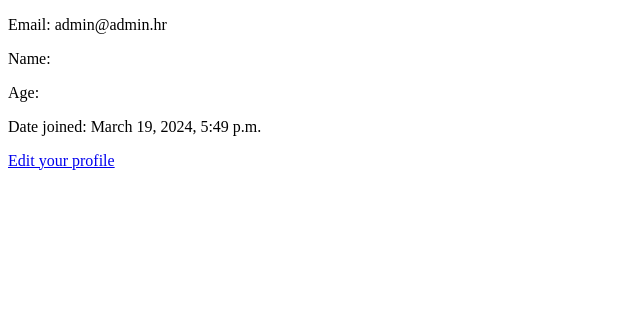
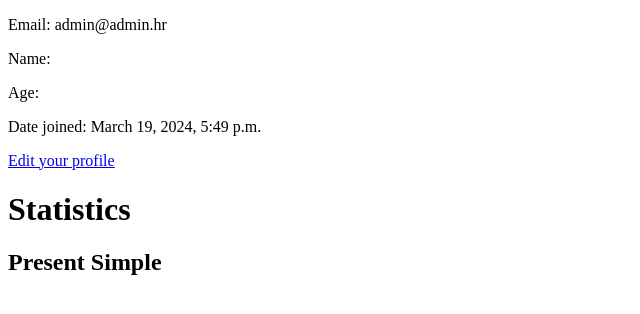
Before and after one commit to frankoklepac/zavrsni-rad, a Django app: page /home/profile/ in a window 1280 px wide. Shown: the part 251-565 px from the top of the page, without its empty margins (0-640 px from the left). Run offline with Django 4.2, Linux system fonts and the light colour scheme; a user stored in the database is signed in; data comes from the database, SQL or seed files in the repository.

Commit message:
Users can now see on their profile page the amount of tasks solved for each tense. Added tense name mapping to the task_list view so each task_list can display the correct tense name

```diff
--- a/LearnEnglishTenses/learntenses/templates/learntenses/base.html
+++ b/LearnEnglishTenses/learntenses/templates/learntenses/base.html
@@ -31,6 +31,7 @@
     <a href="{% url 'home:index' %}">Home</a>
     <a href="{% url 'home:profile' %}">Profile</a>
     <a href="{% url 'home:task_list' 'present_simple' %}">Present Simple</a>
+    <a href="{% url 'home:task_list' 'present_continuous' %}">Present Continuous</a>
     {% if request.user.is_authenticated %}
       <form method="POST" action="{% url 'home:logout' %}">
         {% csrf_token %}
--- a/LearnEnglishTenses/learntenses/templates/learntenses/profile.html
+++ b/LearnEnglishTenses/learntenses/templates/learntenses/profile.html
@@ -2,7 +2,7 @@
 {% extends 'learntenses/base.html' %}
 
 {% block content %}
-  <h2>Hello, {{ request.user.username }} this is your profile</h2>
+<h2>Hello, {{ request.user.username }} this is your profile</h2>
   <p>Username: {{ request.user.username }}</p>
   <p>Email: {{ request.user.email }}</p>
   <p>Name: {{ request.user.userprofile.name }}</p>
@@ -10,4 +10,10 @@
   <p>Date joined: {{ request.user.date_joined }}</p>
   <a href="{% url 'home:edit_profile' %}">Edit your profile</a>
 
+<h1>Statistics</h1>
+<h2>Present Simple</h2>
+{% for tense in user.userprofile.completed_tasks_by_tense %}
+    <p>{{ tense.task__tense }}: {{ tense.count }}</p>
+{% endfor %}
+
 {% endblock %}
--- a/LearnEnglishTenses/learntenses/templates/learntenses/task_list.html
+++ b/LearnEnglishTenses/learntenses/templates/learntenses/task_list.html
@@ -1,7 +1,7 @@
 {% extends 'learntenses/base.html' %}
 
 {% block content %}
-  <h2>Present Simple Tasks</h2>
+  <h2>{{ tense_name }} Tasks</h2>
   <ul>
     {% for user_task in user_tasks %}
         <li style="color: {{ user_task.locked|yesno:'red,blue' }};">
--- a/LearnEnglishTenses/learntenses/views.py
+++ b/LearnEnglishTenses/learntenses/views.py
@@ -96,6 +96,17 @@ def task_list(request, tense_name):
         'future_continuous': 'FC',
         'future_perfect': 'FP',
     }
+    tense_name_mapping = {
+        'present_simple': 'Present Simple',
+        'present_continuous': 'Present Continuous',
+        'present_perfect': 'Present Perfect',
+        'past_simple': 'Past Simple',
+        'past_continuous': 'Past Continuous',
+        'past_perfect': 'Past Perfect',
+        'future_simple': 'Future Simple',
+        'future_continuous': 'Future Continuous',
+        'future_perfect': 'Future Perfect',
+    }
     tense = tense_mapping.get(tense_name)
     tasks = Task.objects.filter(tense=tense).order_by('name')
     user_profile = UserProfile.objects.get(user=request.user)
@@ -104,7 +115,7 @@ def task_list(request, tense_name):
         user_tasks[0].locked = False
         for i in range(1, len(user_tasks)):
             user_tasks[i].locked = not user_tasks[i-1].completed
-    return render(request, 'learntenses/task_list.html', {'tasks': tasks, 'user_tasks': user_tasks})
+    return render(request, 'learntenses/task_list.html', {'tasks': tasks, 'user_tasks': user_tasks, 'tense_name': tense_name_mapping.get(tense_name)})
 
 @csrf_exempt
 @require_http_methods(['GET','POST'])
```
